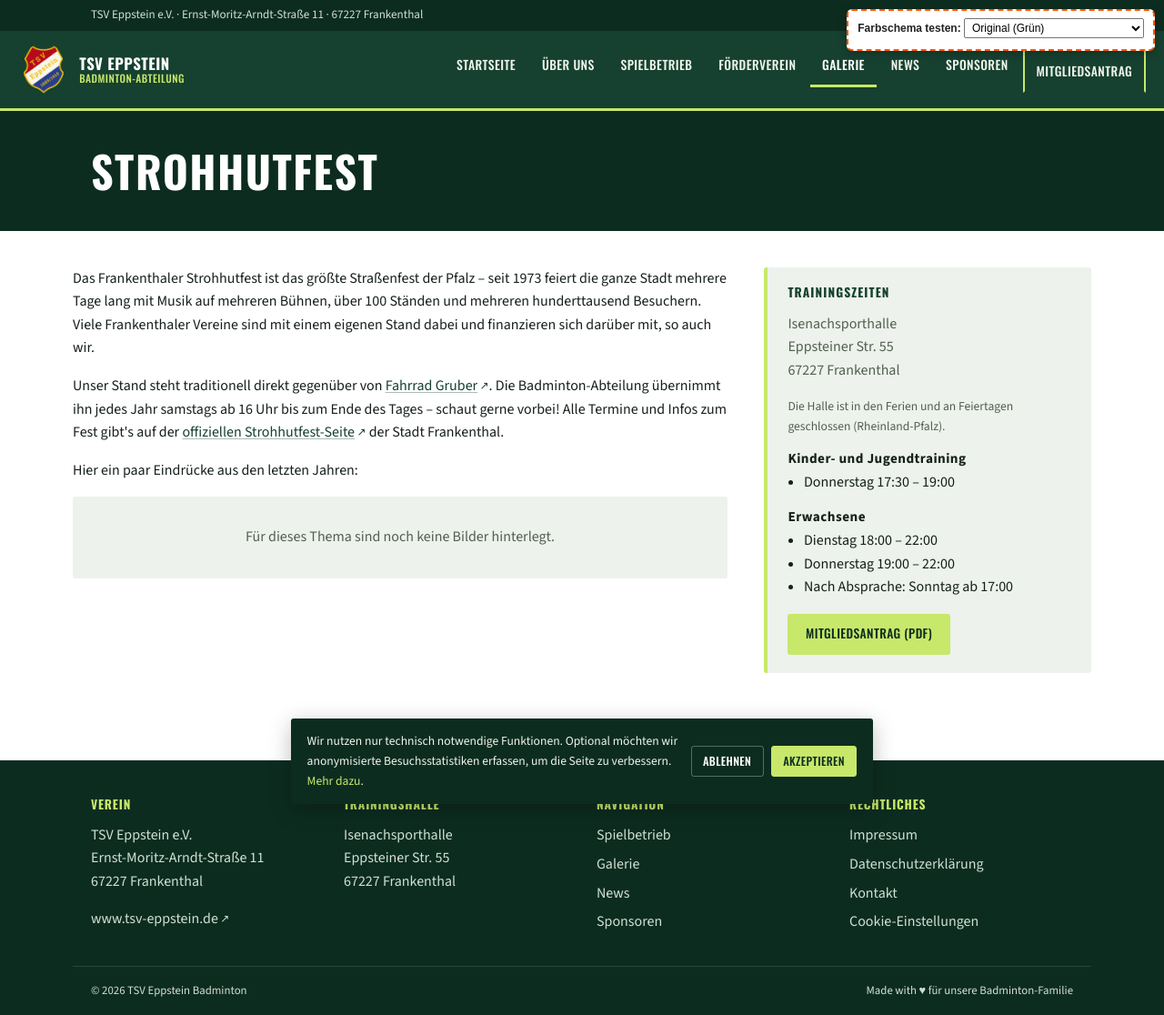
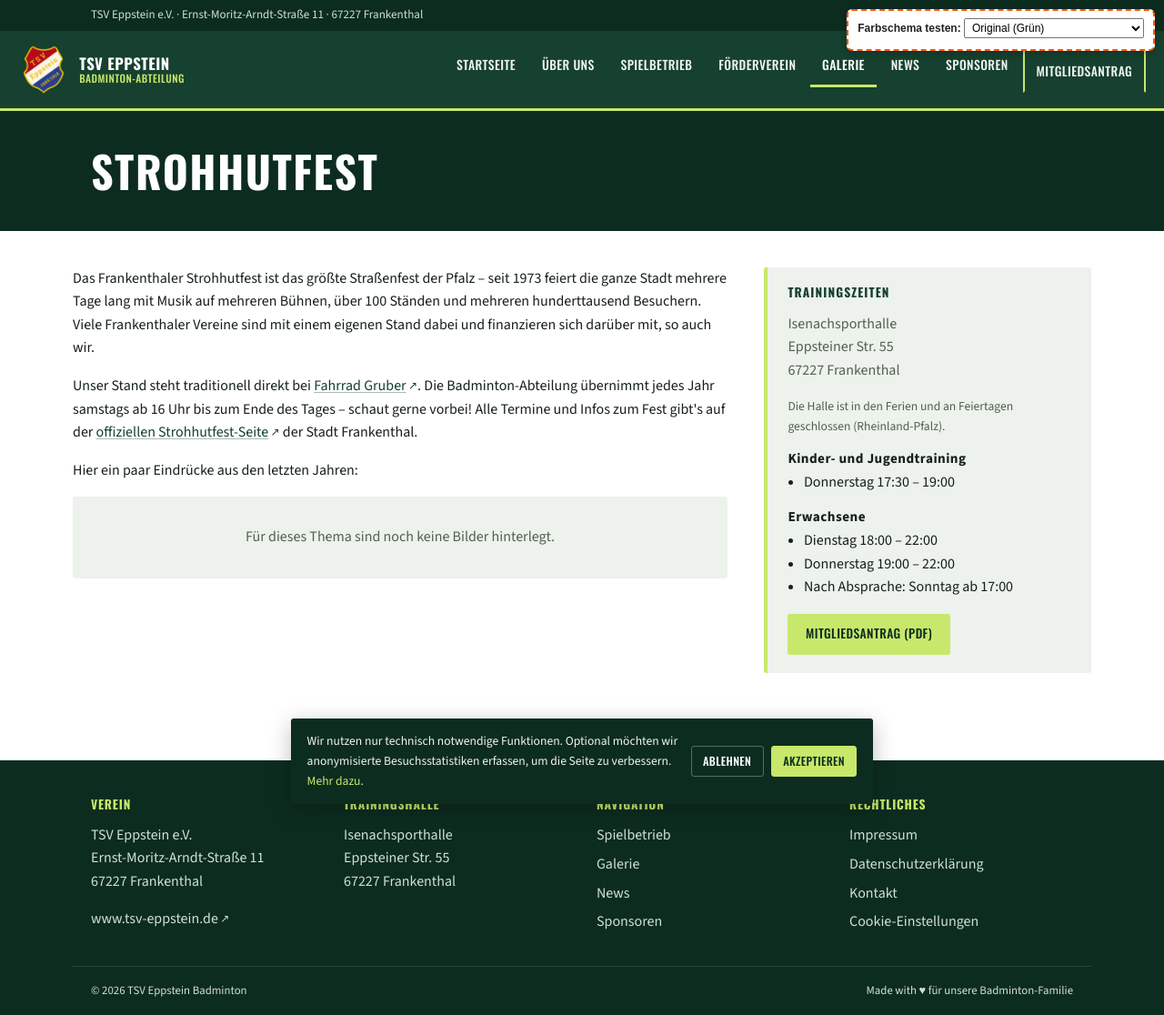
Before and after one commit to Forderverein-Badminton-in-Eppstein-e-V/website, a Jekyll site: the page built from galerie-strohhutfest.html, in a window 1280 px wide. Shown: the whole page at 91% size. Built offline with Jekyll 4.4.1, drawn with Linux system fonts in a browser that asks for light colours.

Commit message:
Update gallery pagination default size and improve text clarity in Strohhutfest page

```diff
--- a/assets/js/main.js
+++ b/assets/js/main.js
@@ -57,7 +57,7 @@
  * .gallery-grid-Element im HTML, sonst Standardwert PAGE_SIZE_DEFAULT.
  */
 function initGalleryPagination() {
-  const PAGE_SIZE_DEFAULT = 12;
+  const PAGE_SIZE_DEFAULT = 9;
 
   document.querySelectorAll(".gallery-grid").forEach((grid) => {
     const items = Array.from(grid.children);
--- a/galerie-strohhutfest.html
+++ b/galerie-strohhutfest.html
@@ -14,9 +14,9 @@
         mit einem eigenen Stand dabei und finanzieren sich darüber mit, so auch wir.
       </p>
       <p>
-        Unser Stand steht traditionell direkt gegenüber von
+        Unser Stand steht traditionell direkt bei
         <a href="https://www.fahrrad-gruber.de/" target="_blank" rel="noopener">Fahrrad Gruber</a>.
-        Die Badminton-Abteilung übernimmt ihn jedes Jahr samstags ab 16&nbsp;Uhr bis zum
+        Die Badminton-Abteilung übernimmt jedes Jahr samstags ab 16&nbsp;Uhr bis zum
         Ende des Tages – schaut gerne vorbei! Alle Termine und Infos zum Fest gibt's auf
         der <a href="https://www.frankenthal.de/strohhutfest/" target="_blank" rel="noopener">offiziellen
           Strohhutfest-Seite</a>
```
